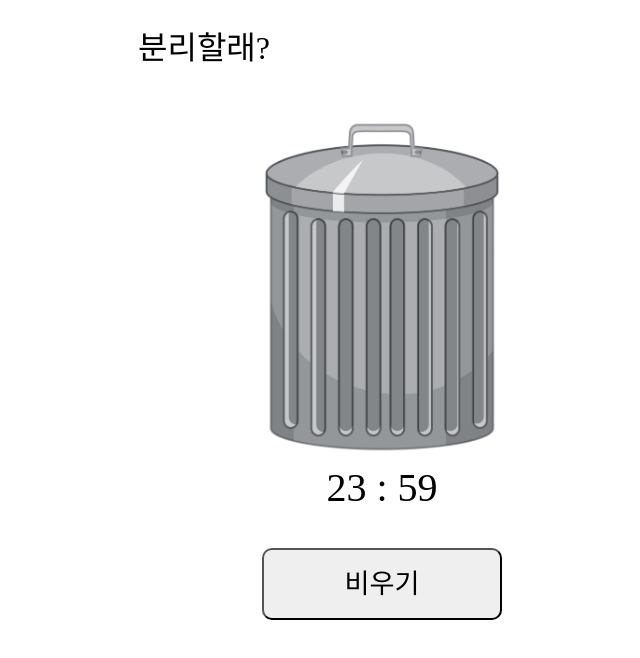
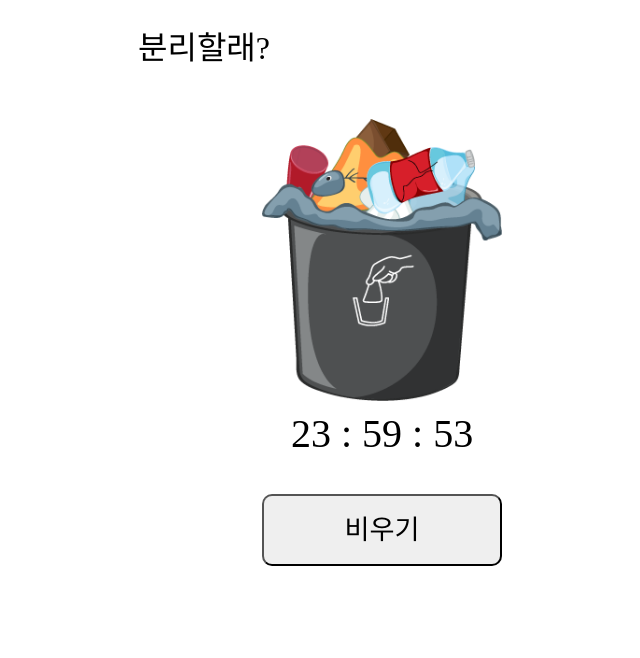
Before and after one commit to Bunlihallae/FrontEnd_Bunli, a React (Create React App) app: page / in a window 1280 px wide. Shown: the top 658 px of the page, without its empty margins (258-898 px from the left). Built offline with nearby package versions, Linux system fonts and the light colour scheme.

Commit message:
타이머 수정 완료

```diff
--- a/src/pages/home/body.jsx
+++ b/src/pages/home/body.jsx
@@ -34,11 +34,11 @@ function Body(){
 
         const updateImageIndex = () => {
             const currentTime = parseInt(hour) * 10000 + parseInt(minute) * 100 + parseInt(second);
-            if (currentTime <= 235900) {
+            if (currentTime > 235950 && currentTime <= 235955) {
                 setImageIndex(1); // secondImg
-            } else if (currentTime <= 80000) {
+            } else if (currentTime > 235945 && currentTime <= 235950) {
                 setImageIndex(2); // thirdImg
-            } else if (currentTime == 0) {
+            } else if (currentTime == 235945) {
                 setImageIndex(3); // thirdImg
             }
         };
@@ -65,7 +65,7 @@ function Body(){
         return (
           <div>
             <img src={images[imageIndex]}></img>
-            <p>{hour} : {minute}</p>
+            <p>{hour} : {minute} : {second}</p>
           </div>
         );
     };
```
